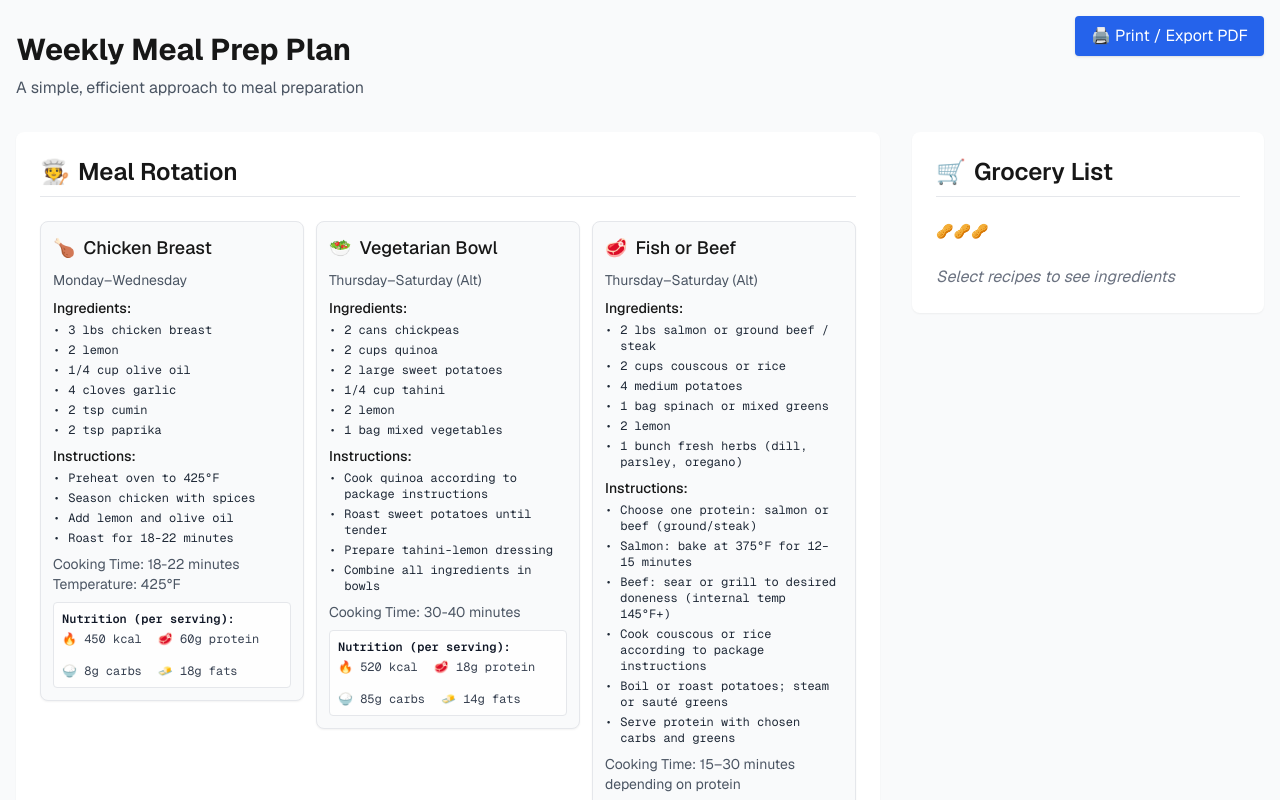
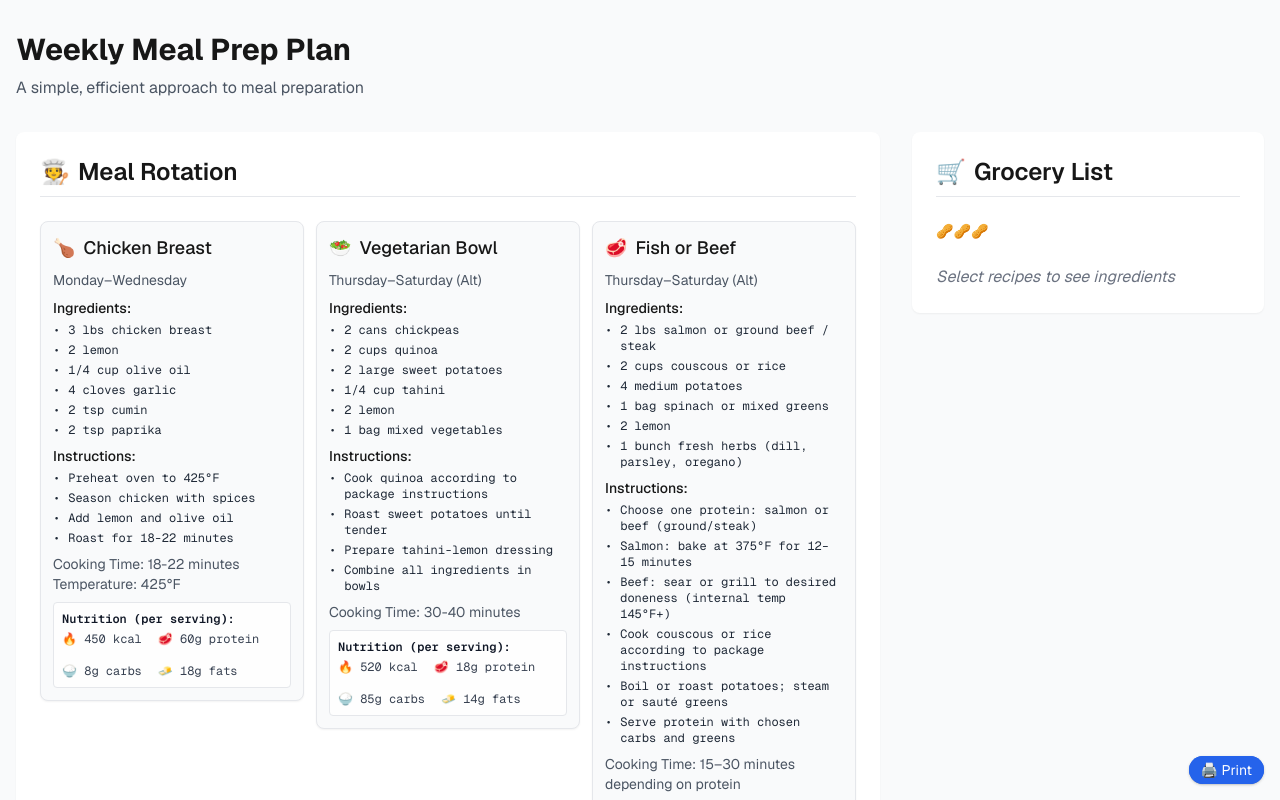
Before and after one commit to arach/meal-prep-plan, a Next.js app: page / in a window 1280 px wide. Shown: the top 800 px of the page. Built offline with nearby package versions, Linux system fonts and the light colour scheme.

Commit message:
Style Updates

```diff
--- a/src/app/page.tsx
+++ b/src/app/page.tsx
@@ -17,10 +17,10 @@ const initialPrepEvents = [
 const PrintButton = () => (
   <button
     onClick={() => window.print()}
-    className="print:hidden fixed top-4 right-4 z-50 bg-blue-600 text-white px-4 py-2 rounded shadow hover:bg-blue-700 transition"
+    className="print:hidden fixed bottom-4 right-4 z-50 bg-blue-600 text-white px-3 py-1 rounded-full shadow hover:bg-blue-700 transition text-sm"
     aria-label="Print or Export to PDF"
   >
-    🖨️ Print / Export PDF
+    🖨️ Print
   </button>
 );
 
@@ -99,6 +99,7 @@ export default function HomePage() {
               {/* Grocery List Card aligned and always top-aligned */}
               <div className="w-full max-w-xl lg:w-[22rem] flex flex-col items-start gap-4 mt-4 lg:mt-0 print:max-w-full print:w-full">
                 <GroceryList selectedMeals={selectedMeals} />
+                <PrintButton />
               </div>
             </div>
           </div>
```
